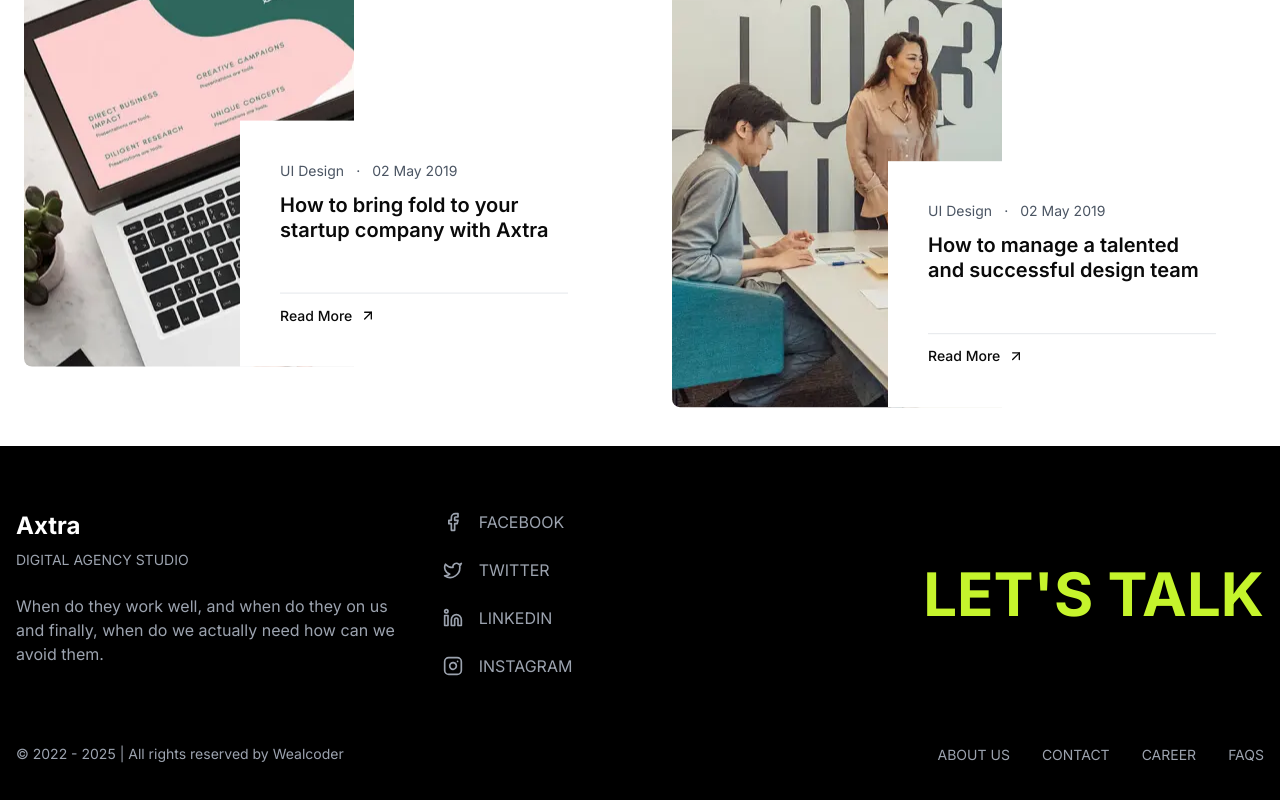
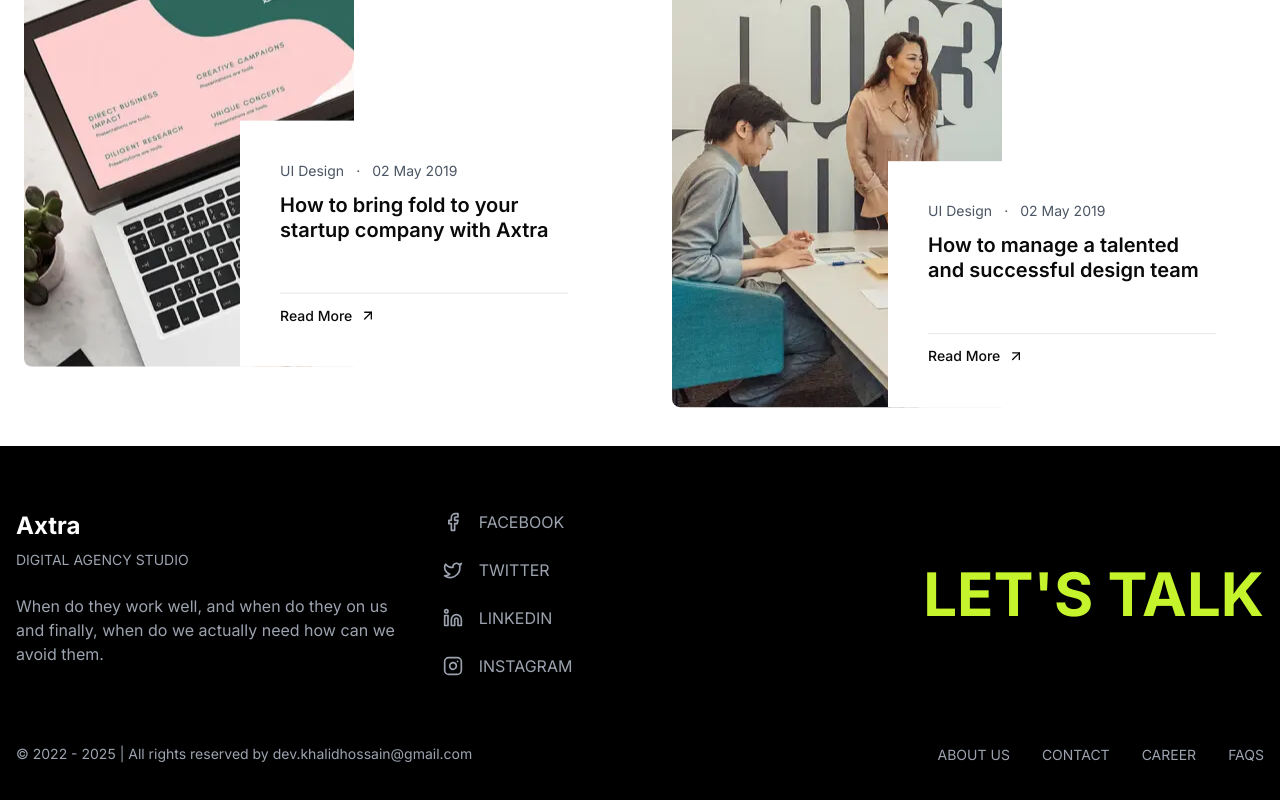
Before and after one commit to badhon252/scaleup-ads-agency, a Next.js app: page / in a window 1280 px wide. Shown: the part 8722-9522 px from the top of the page. Built offline with nearby package versions, Linux system fonts and the light colour scheme.

Commit message:
doc: documentation updated

```diff
--- a/components/footer/footer.tsx
+++ b/components/footer/footer.tsx
@@ -61,7 +61,8 @@ export default function Footer() {
       {/* Bottom Section */}
       <div className="container mx-auto mt-16 px-4 flex flex-col md:flex-row justify-between items-center">
         <p className="text-gray-400 text-sm">
-          © 2022 - 2025 | All rights reserved by Wealcoder
+          © 2022 - 2025 | All rights reserved by{" "}
+          <Link href="@mailto:dev.khalidhossain@gmail.com">dev.khalidhossain@gmail.com</Link>
         </p>
         <nav className="flex space-x-8 mt-4 md:mt-0">
           {["ABOUT US", "CONTACT", "CAREER", "FAQS"].map((item) => (
```
Also changed, not shown: 1 other file (tests, documents, lock files or other folders).
